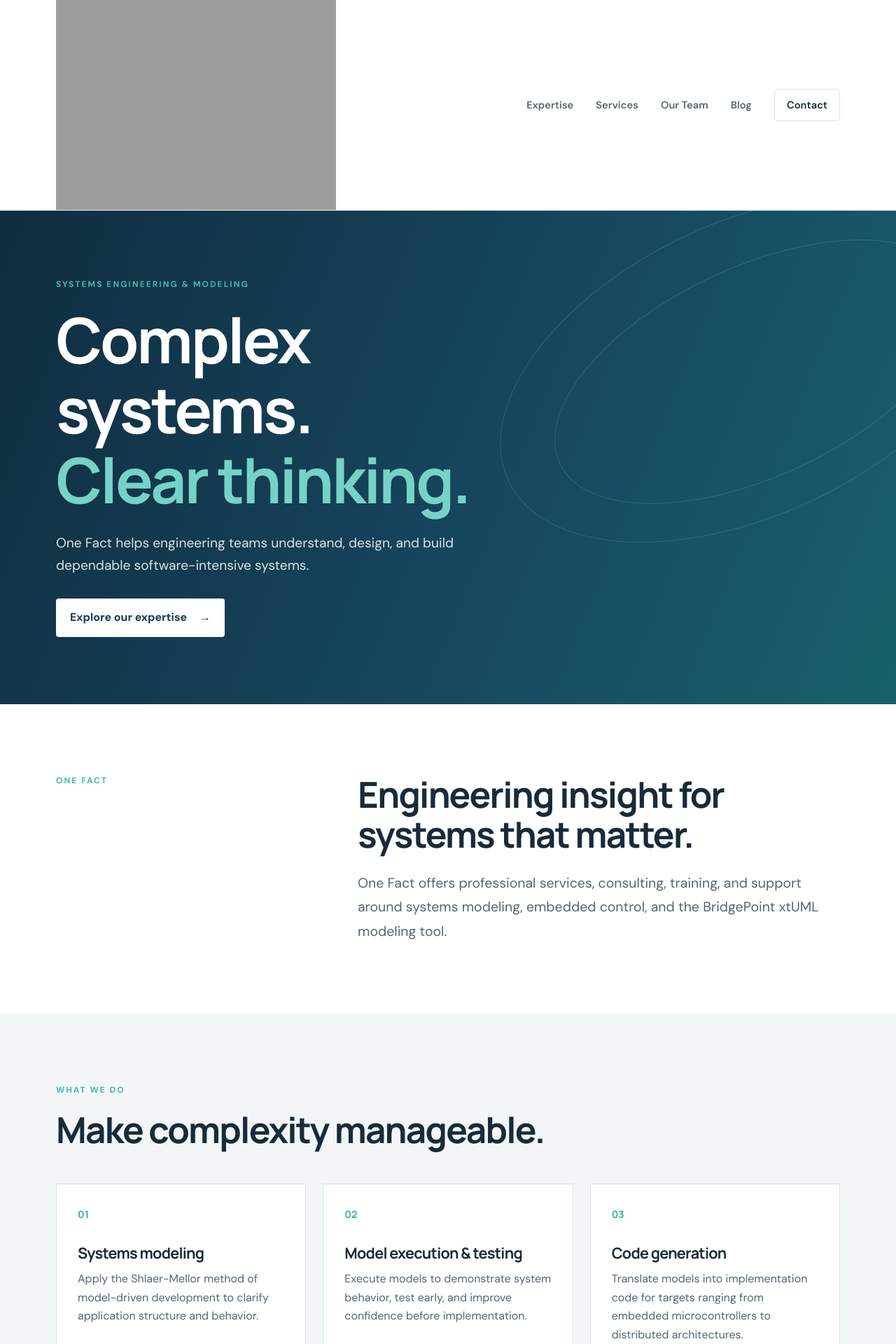
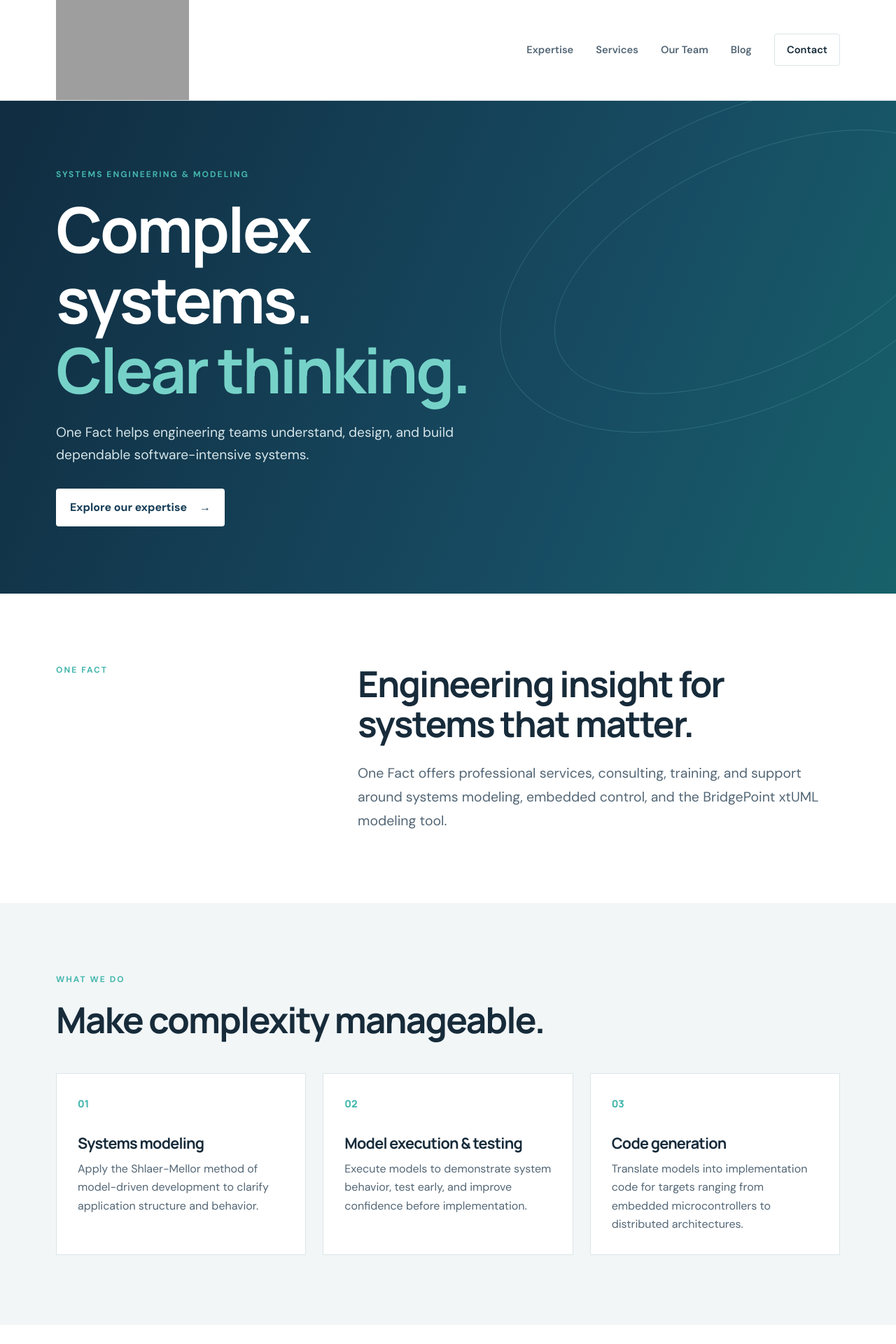
Before and after one commit to xtuml/onefactinc, a Jekyll site: the page built from index.md, in a window 1280 px wide. Shown: the top 1920 px of the page at 70% size. Built offline with Jekyll 4.4.1, drawn with Linux system fonts in a browser that asks for light colours.

Commit message:
Style original One Fact header logo

```diff
--- a/assets/css/site.css
+++ b/assets/css/site.css
@@ -17,7 +17,7 @@ a { color: inherit; }
 .site-header { position: relative; z-index: 2; background: #fff; border-bottom: 1px solid var(--line); }
 .header-inner { min-height: 82px; display: flex; align-items: center; justify-content: space-between; gap: 28px; }
 .brand { display: inline-flex; align-items: center; gap: 11px; text-decoration: none; font-family: Manrope, sans-serif; font-size: 1.05rem; font-weight: 800; letter-spacing: .13em; }
-.brand-mark { display: grid; place-items: center; width: 34px; height: 34px; border-radius: 9px; background: var(--teal); color: var(--blue); font-size: 1.2rem; letter-spacing: 0; }
+.brand-logo { display: block; width: 190px; max-width: 34vw; height: auto; }
 nav { display: flex; align-items: center; gap: 32px; }
 nav a { color: var(--muted); text-decoration: none; font-size: .92rem; font-weight: 600; }
 nav a:hover { color: var(--teal); }
```
